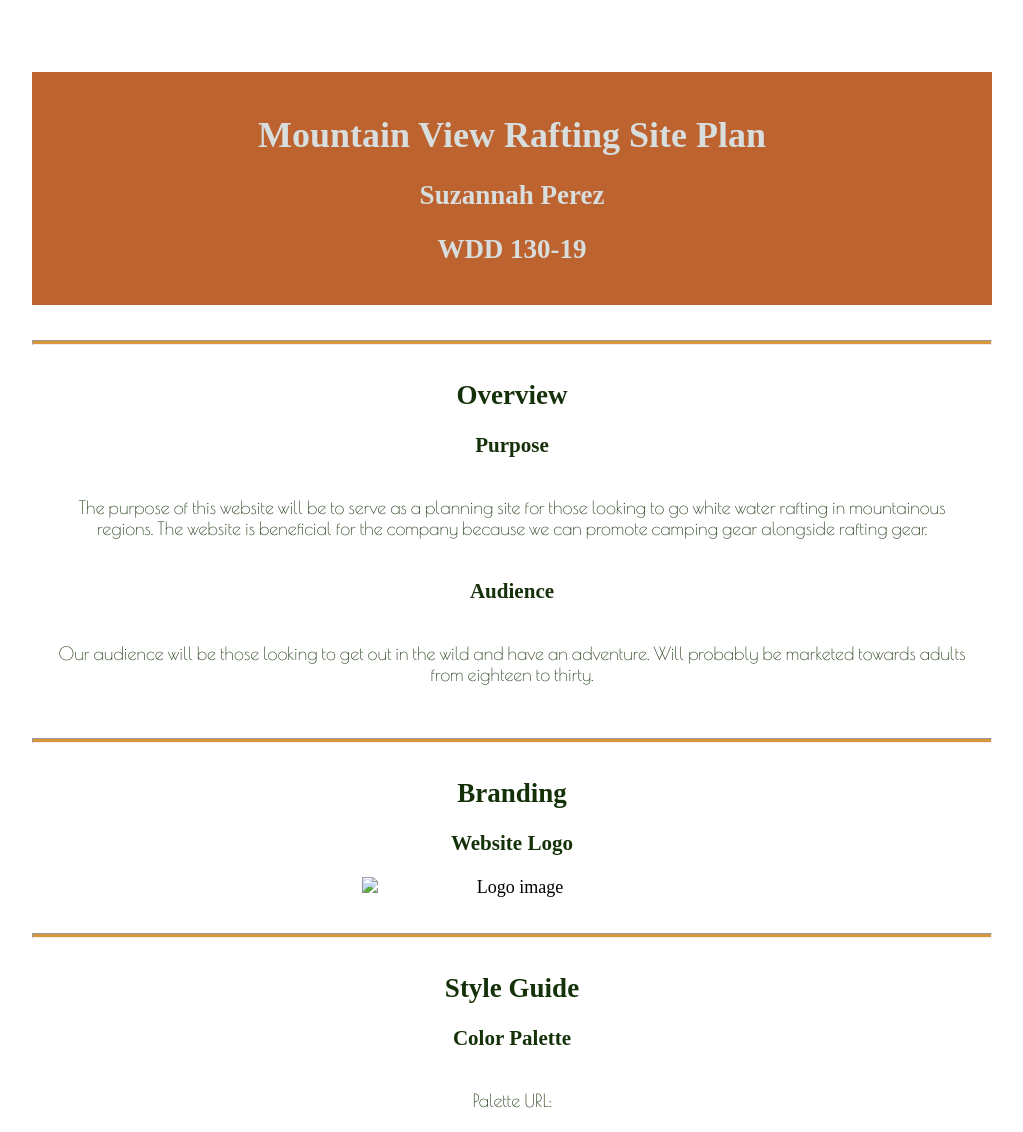
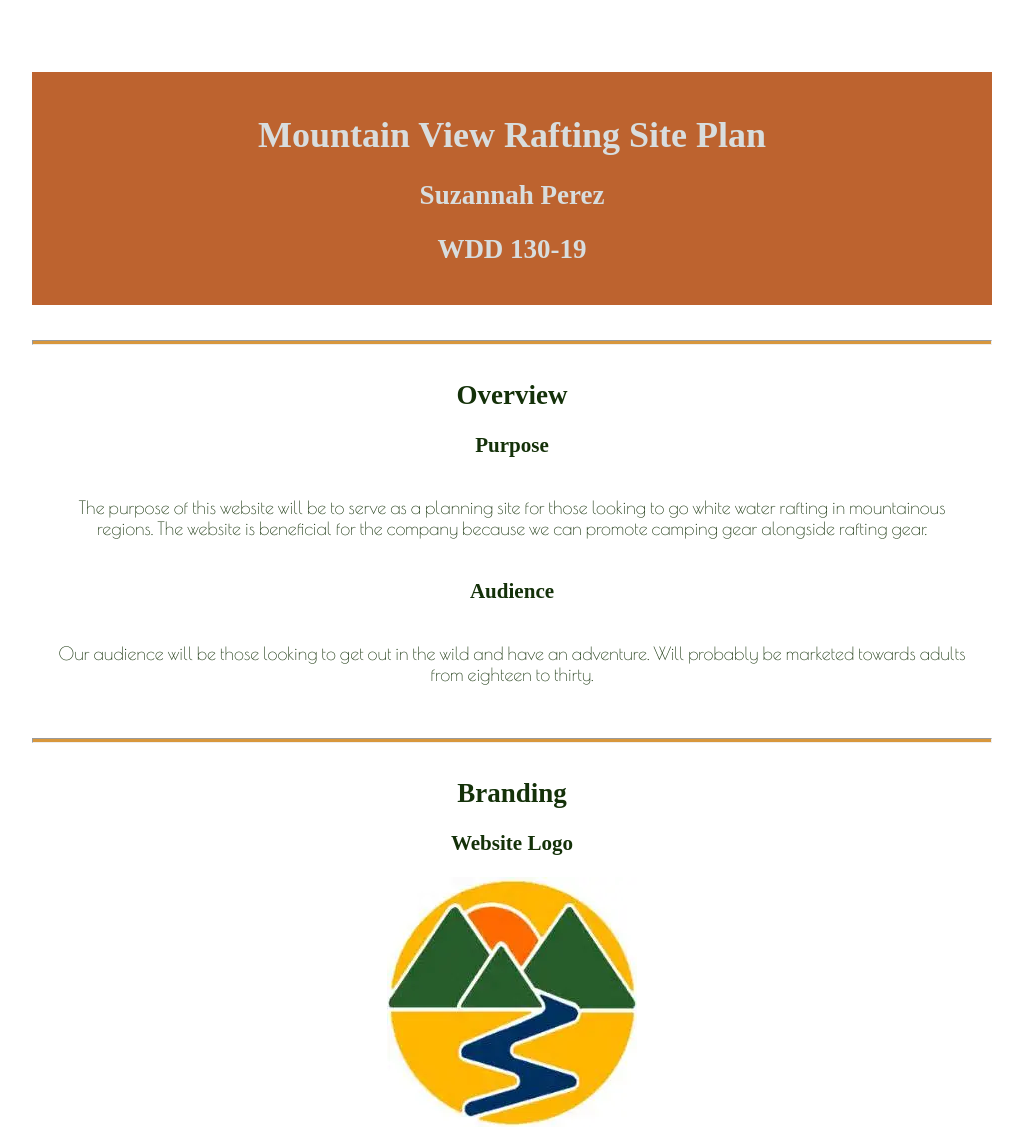
Before and after one commit to Sooz52/site-plan, a plain HTML site: page index.html in a window 1280 px wide. Shown: the top 1132 px of the page, without its empty margins (128-1151 px from the left). Drawn offline with nearby package versions, Linux system fonts and the light colour scheme; a web font is replaced by a local one.

Commit message:
Update index.html

```diff
--- a/index.html
+++ b/index.html
@@ -31,7 +31,7 @@
     <h2>Branding</h2>
     <h3>Website Logo</h3>
     <!-- Replace this with some sort of logo for your site.  A logo can be as simple as the name of your site in a nice font :) -->
-    <img src="/images/wwr-logo.webp" alt="Logo image" />
+    <img src="wwr-logo.webp" alt="Logo image" />
     <hr />
     <h2>Style Guide</h2>
 
```
